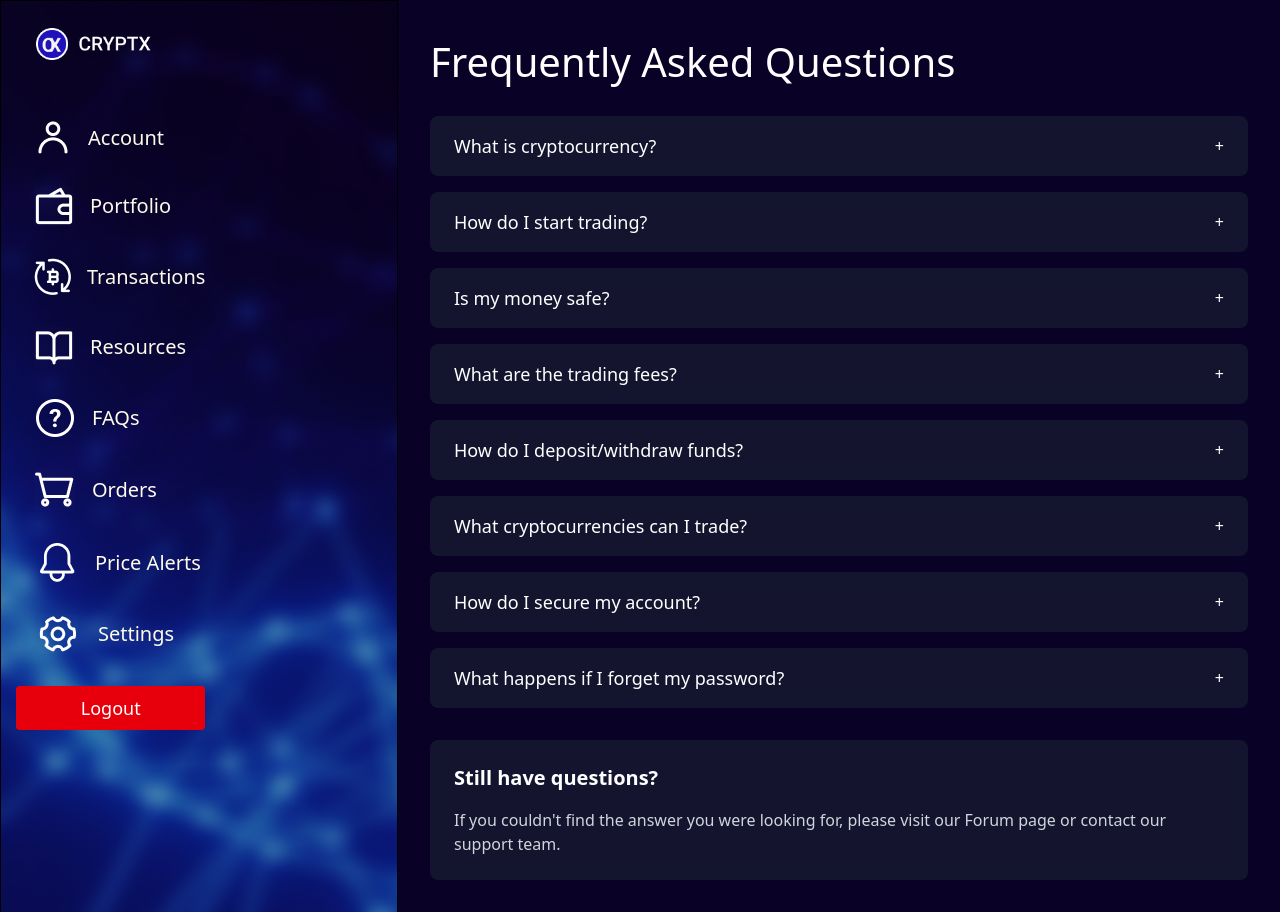
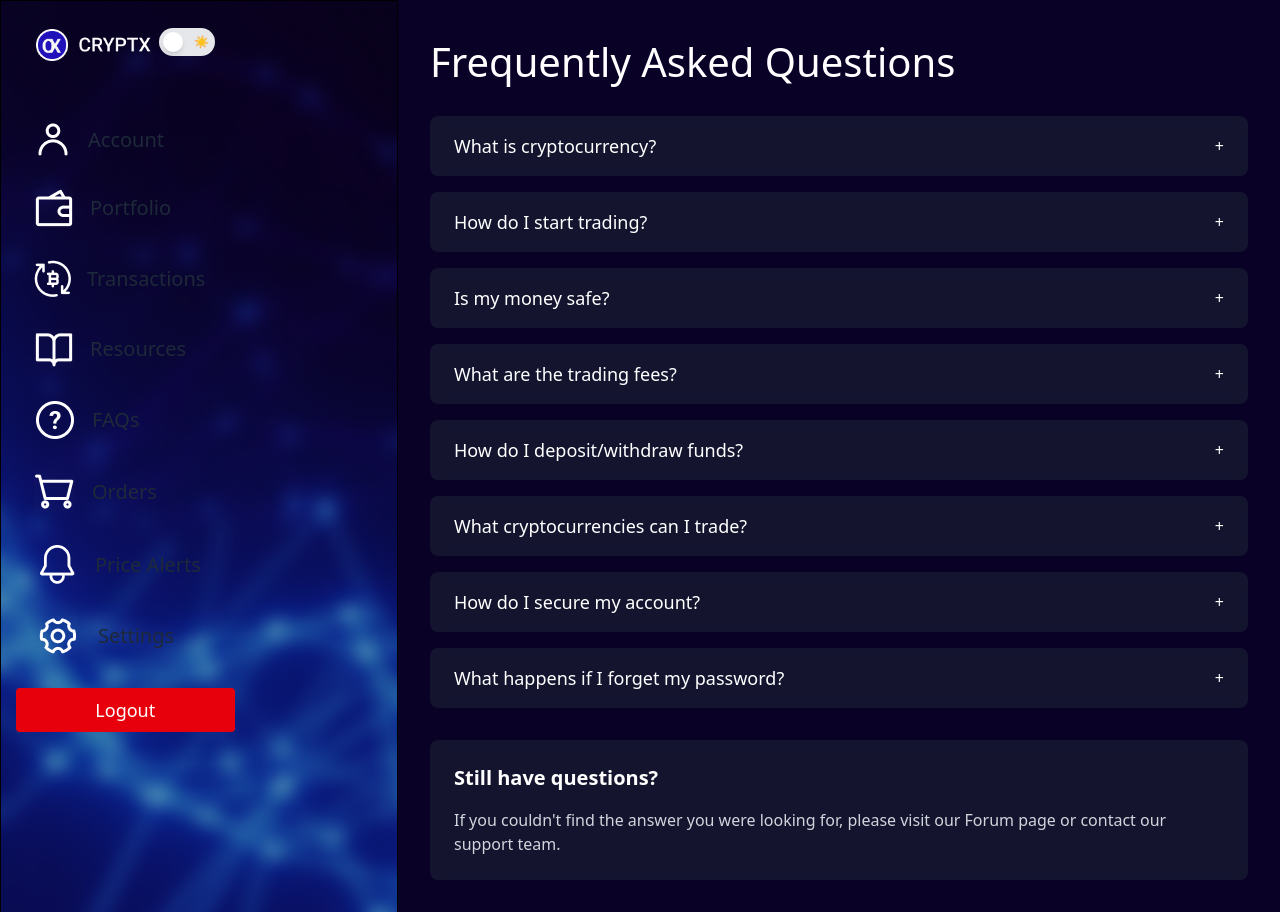
Before and after one commit to Dogan-Demir/crypto-trading-platform, a React (Vite) app in the folder crypto-trading-platform/: page /FAQs in a window 1280 px wide. Built offline with nearby package versions, Linux system fonts and the light colour scheme; the HTML template or start-up script is replaced by a standard one.

Commit message:
addded light and dark buttons (not functional yet)

```diff
--- a/crypto-trading-platform/src/App.jsx
+++ b/crypto-trading-platform/src/App.jsx
@@ -20,6 +20,7 @@ import { AuthProvider } from './AuthContext';
 
 function App() {
   return (
+    <div className="min-h-screen bg-white dark:bg-gray-900 text-gray-900 dark:text-amber-50 transition-colors duration-200">
       <AuthProvider>
         <Routes>
           <Route path="/" element={<LandingPage />} />
@@ -41,6 +42,7 @@ function App() {
           <Route path="/two-factor-setup" element={<TwoFactorSetup />} />
         </Routes>
       </AuthProvider>
+    </div>
   );
 }
 
--- a/crypto-trading-platform/src/NavBar2.jsx
+++ b/crypto-trading-platform/src/NavBar2.jsx
@@ -10,6 +10,7 @@ import faqs from './assets/FAQ-icon.png';
 import orders from './assets/Order-icon.png';
 import priceAlerts from './assets/PriceAlert-icon.png';
 import settings from './assets/Settings-icon.png';
+import ThemeToggle from './components/ThemeToggle';
 
 export default function Navbar() {
     const navigate = useNavigate();
@@ -49,57 +50,60 @@ export default function Navbar() {
     };
 
     return (
-        <div className="fixed z-10 px-4 py-2 text-amber-50 h-[1024px] w-[398px] bg-no-repeat" style={{ background: `url(${bgImage})` }}>
+        <div className="fixed z-10 px-4 py-2 text-gray-800 dark:text-amber-50 h-[1024px] w-[398px] bg-white/95 dark:bg-transparent dark:bg-no-repeat backdrop-blur-sm dark:backdrop-blur-none" style={{ background: `url(${bgImage})` }}>
             <nav className="grid justify-between items-center">
-                <div className="flex items-center">
-                    <Link to='/'><img src={logo} alt="Logo" className=" mt-5 ml-5 h-8 mr-2" /></Link>
+                <div className="flex items-center justify-between">
+                    <Link to='/'><img src={logo} alt="Logo" className="mt-5 ml-5 h-8 mr-2" /></Link>
+                    <div className="mt-5 mr-5">
+                        <ThemeToggle />
+                    </div>
                 </div>
                 <div>
                     <ul className="items-center">
                         <li>
-                            <Link to="/Account" className="flex items-center text-xl hover:text-blue-500 mt-[61px]">
+                            <Link to="/Account" className="flex items-center text-xl hover:text-blue-500 dark:hover:text-blue-400 transition-colors duration-200 mt-[61px]">
                                 <img src={account} alt='account' className='ml-5.5 mr-5'/>
                                 Account
                             </Link>
                         </li>
                         <li>
-                            <Link to="/Portfolio" className="flex items-center text-xl hover:text-blue-500 mt-[32px]">
+                            <Link to="/Portfolio" className="flex items-center text-xl hover:text-blue-500 dark:hover:text-blue-400 transition-colors duration-200 mt-[32px]">
                                 <img src={portfolio} alt='portfolio' className='ml-4.5 mr-4'/>
                                 Portfolio
                             </Link>
                         </li>
                         <li>
-                            <Link to="/Transaction" className="flex items-center text-xl hover:text-blue-500 mt-[32px]">
+                            <Link to="/Transaction" className="flex items-center text-xl hover:text-blue-500 dark:hover:text-blue-400 transition-colors duration-200 mt-[32px]">
                                 <img src={transaction} alt='transaction' className='ml-4.5 mr-4'/>
                                 Transactions
                             </Link>
                         </li>
                         <li>
-                            <Link to="/Resources" className="flex items-center text-xl hover:text-blue-500 mt-[32px]">
+                            <Link to="/Resources" className="flex items-center text-xl hover:text-blue-500 dark:hover:text-blue-400 transition-colors duration-200 mt-[32px]">
                                 <img src={resources} alt='resources' className='ml-4.5 mr-4'/>
                                 Resources
                             </Link>
                         </li>
                         <li>
-                            <Link to="/FAQs" className="flex items-center text-xl hover:text-blue-500  mt-[32px]">
+                            <Link to="/FAQs" className="flex items-center text-xl hover:text-blue-500 dark:hover:text-blue-400 transition-colors duration-200 mt-[32px]">
                                 <img src={faqs} alt='FAQs' className='ml-5 mr-4.5'/>
                                 FAQs
                             </Link>
                         </li>
                         <li>
-                            <Link to="/Orders" className="flex items-center text-xl hover:text-blue-500  mt-[32px]">
+                            <Link to="/Orders" className="flex items-center text-xl hover:text-blue-500 dark:hover:text-blue-400 transition-colors duration-200 mt-[32px]">
                                 <img src={orders} alt='orders' className='ml-4.5 mr-4'/>
                                 Orders
                             </Link>
                         </li>
                         <li>
-                            <a href="#" className="flex items-center text-xl hover:text-blue-500 mt-[32px]">
+                            <a href="#" className="flex items-center text-xl hover:text-blue-500 dark:hover:text-blue-400 transition-colors duration-200 mt-[32px]">
                                 <img src={priceAlerts} alt='price Alerts' className='ml-6 mr-5'/>
                                 Price Alerts
                             </a>
                         </li>
                         <li>
-                            <Link to="/Settings" className="flex items-center text-xl hover:text-blue-500 mt-[32px]">
+                            <Link to="/Settings" className="flex items-center text-xl hover:text-blue-500 dark:hover:text-blue-400 transition-colors duration-200 mt-[32px]">
                                 <img src={settings} alt='settings' className='ml-5.5 mr-5'/>
                                 Settings
                             </Link>
@@ -107,7 +111,7 @@ export default function Navbar() {
                         <li>
                             <button
                                 onClick={handleLogout}
-                                className="w-full flex items-center justify-center space-x-4 p-2 bg-red-600 hover:bg-red-700 rounded text-white mt-[32px]"
+                                className="w-full flex items-center justify-center space-x-4 p-2 bg-red-600 hover:bg-red-700 dark:bg-red-700 dark:hover:bg-red-800 rounded text-white mt-[32px] transition-colors duration-200"
                             >
                                 <span className="text-lg">Logout</span>
                             </button>
--- /dev/null
+++ b/crypto-trading-platform/src/components/ThemeToggle.jsx
@@ -0,0 +1,40 @@
+import React, { useState, useEffect } from 'react';
+
+const ThemeToggle = () => {
+    const [isDarkMode, setIsDarkMode] = useState(() => {
+        const savedTheme = localStorage.getItem('theme');
+        return savedTheme === 'dark' || (!savedTheme && window.matchMedia('(prefers-color-scheme: dark)').matches);
+    });
+
+    useEffect(() => {
+        const root = window.document.documentElement;
+        if (isDarkMode) {
+            root.classList.add('dark');
+            localStorage.setItem('theme', 'dark');
+        } else {
+            root.classList.remove('dark');
+            localStorage.setItem('theme', 'light');
+        }
+    }, [isDarkMode]);
+
+    return (
+        <button
+            onClick={() => setIsDarkMode(!isDarkMode)}
+            className="relative w-14 h-7 rounded-full bg-gray-200 dark:bg-gray-700 focus:outline-none transition-colors duration-200"
+            aria-label="Toggle dark mode"
+        >
+            <div
+                className={`absolute left-1 top-1 w-5 h-5 rounded-full bg-white dark:bg-gray-300 transform transition-transform duration-200 shadow-md ${
+                    isDarkMode ? 'translate-x-7' : 'translate-x-0'
+                }`}
+            />
+            <span className={`absolute text-xs text-gray-500 dark:text-gray-400 ${
+                isDarkMode ? 'left-1.5' : 'right-1.5'
+            } top-1.5`}>
+                {isDarkMode ? '🌙' : '☀️'}
+            </span>
+        </button>
+    );
+};
+
+export default ThemeToggle;
```
Lines whose indentation alone changed are shown as unchanged.
